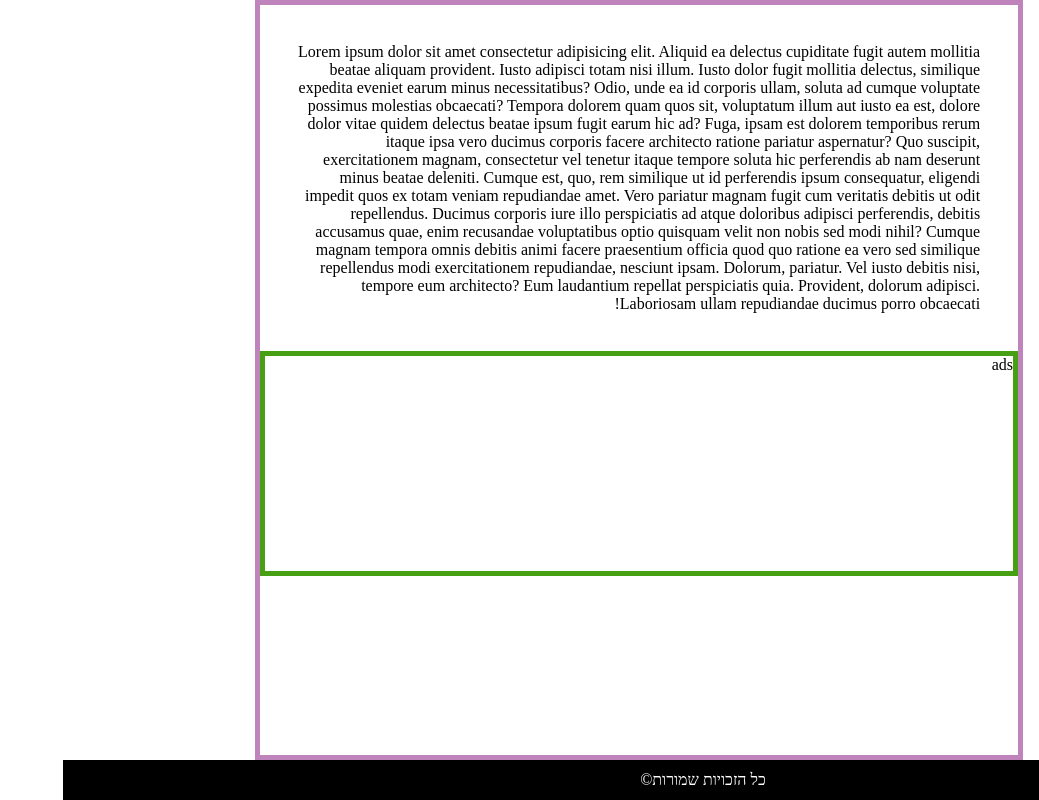
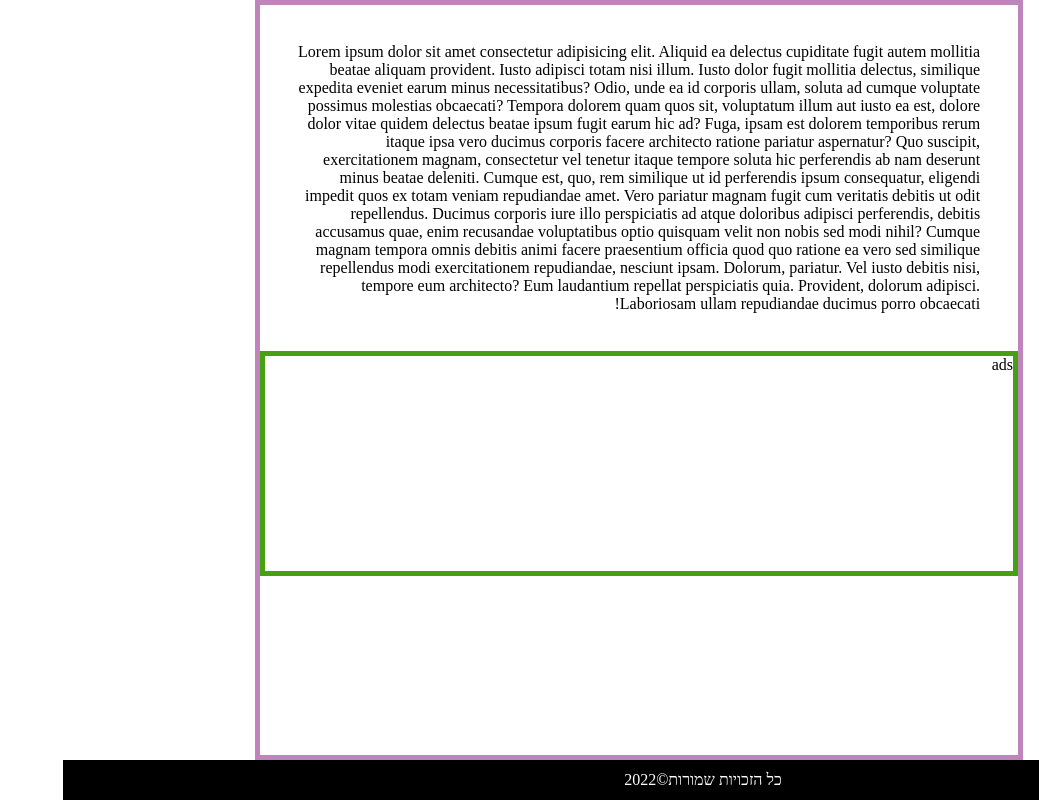
Before and after one commit to fidashn/website, a React (Create React App) app: page / in a window 1280 px wide. Shown: the whole page, without its empty margins (241-1280 px from the left). Built offline with nearby package versions, Linux system fonts and the light colour scheme.

Commit message:
editted footer phrase

```diff
--- a/src/Components/Footer.js
+++ b/src/Components/Footer.js
@@ -2,7 +2,7 @@ import React from 'react'
 
 function Footer() {
   return (
-    <div className='footer'>כל הזכויות שמורות&copy;</div>
+    <div className='footer'>כל הזכויות שמורות&copy;2022</div>
   )
 }
 
```
